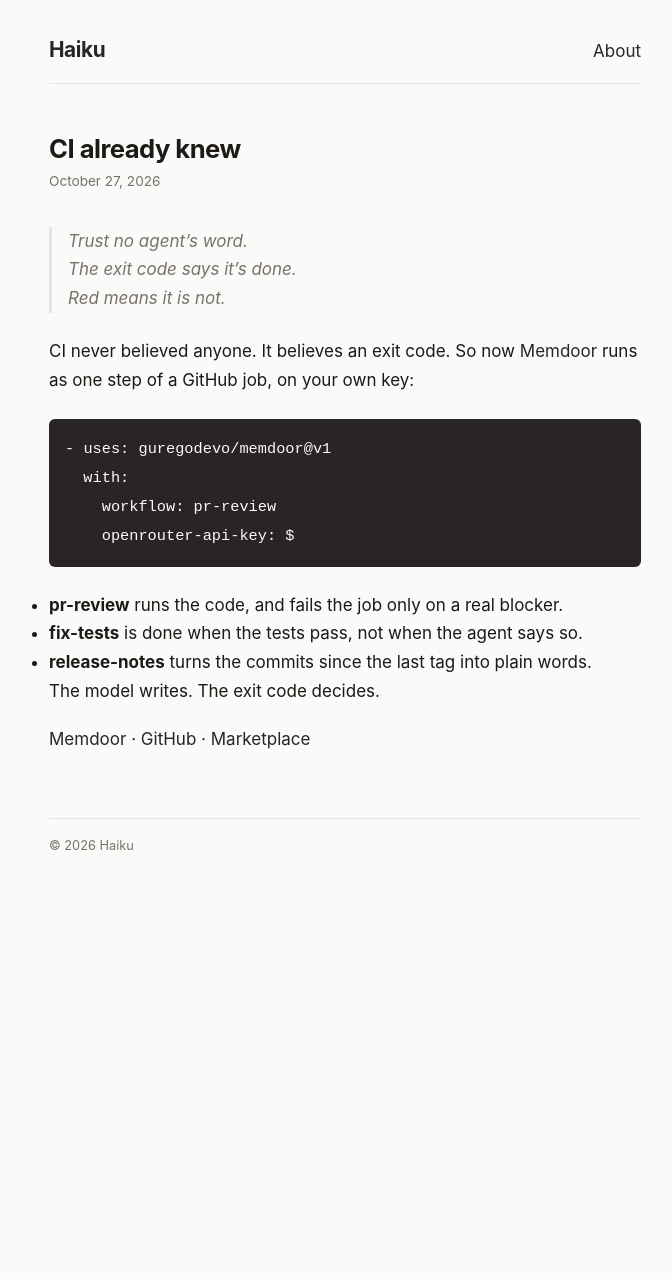
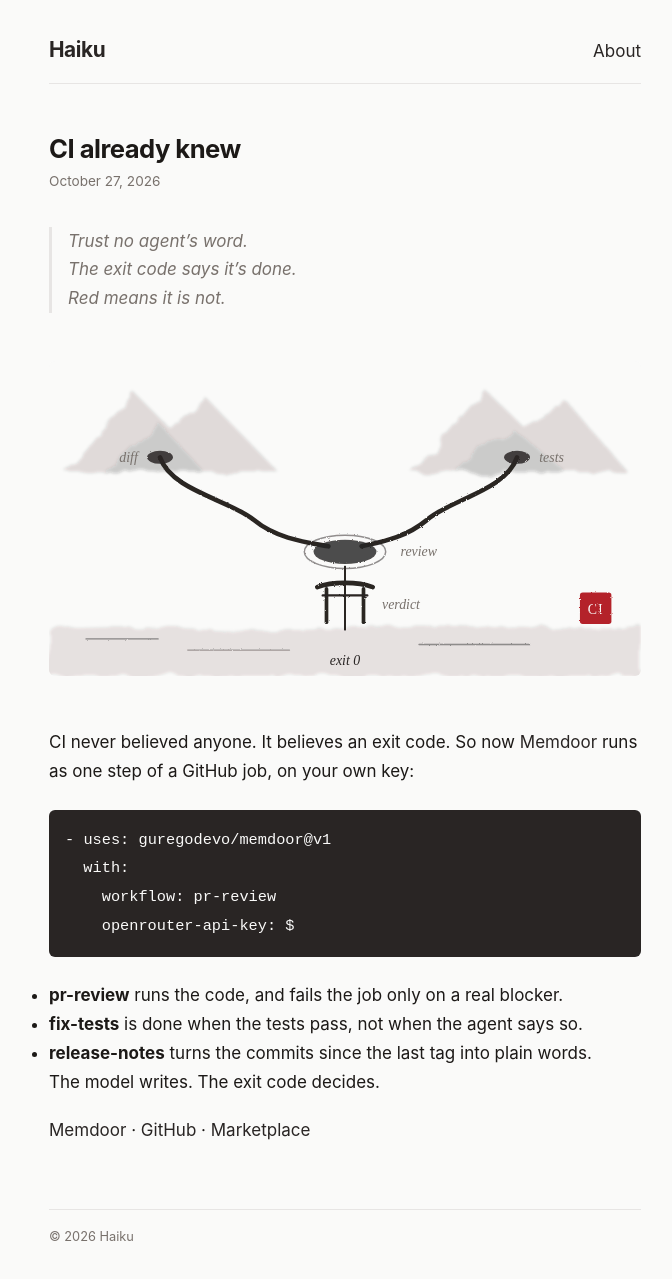
Before and after one commit to guregodevo/guregodevo.github.io, a Jekyll site: the page built from _posts/2026-10-27-ci-already-knew.md, in a window 1280 px wide. Shown: the whole page, without its empty margins (295-967 px from the left). Built offline with Jekyll 4.4.1, drawn with Linux system fonts in a browser that asks for light colours; before the commit the page ends 900 px from its top, so only the background shows below that.

Commit message:
CI already knew: an ink drawing of the workflow as a river (streams meet in review, pass under the gate of verdict, reach the sea of exit 0)

```diff
--- a/_posts/2026-10-27-ci-already-knew.md
+++ b/_posts/2026-10-27-ci-already-knew.md
@@ -7,6 +7,8 @@
 > Trust no agent's word.<br>
 > The exit code says it's done.<br>
 > Red means it is not.
+
+![A workflow drawn as a river: the streams diff and tests meet in the pool of review, pass under the gate of verdict, and reach the sea, exit 0.](/assets/images/ci-already-knew.svg)
 
 CI never believed anyone. It believes an exit code. So now [Memdoor](https://memdoor.ai) runs as one step of a GitHub job, on your own key:
 
```
Also changed, not shown: assets/images/ci-already-knew.svg (added).
